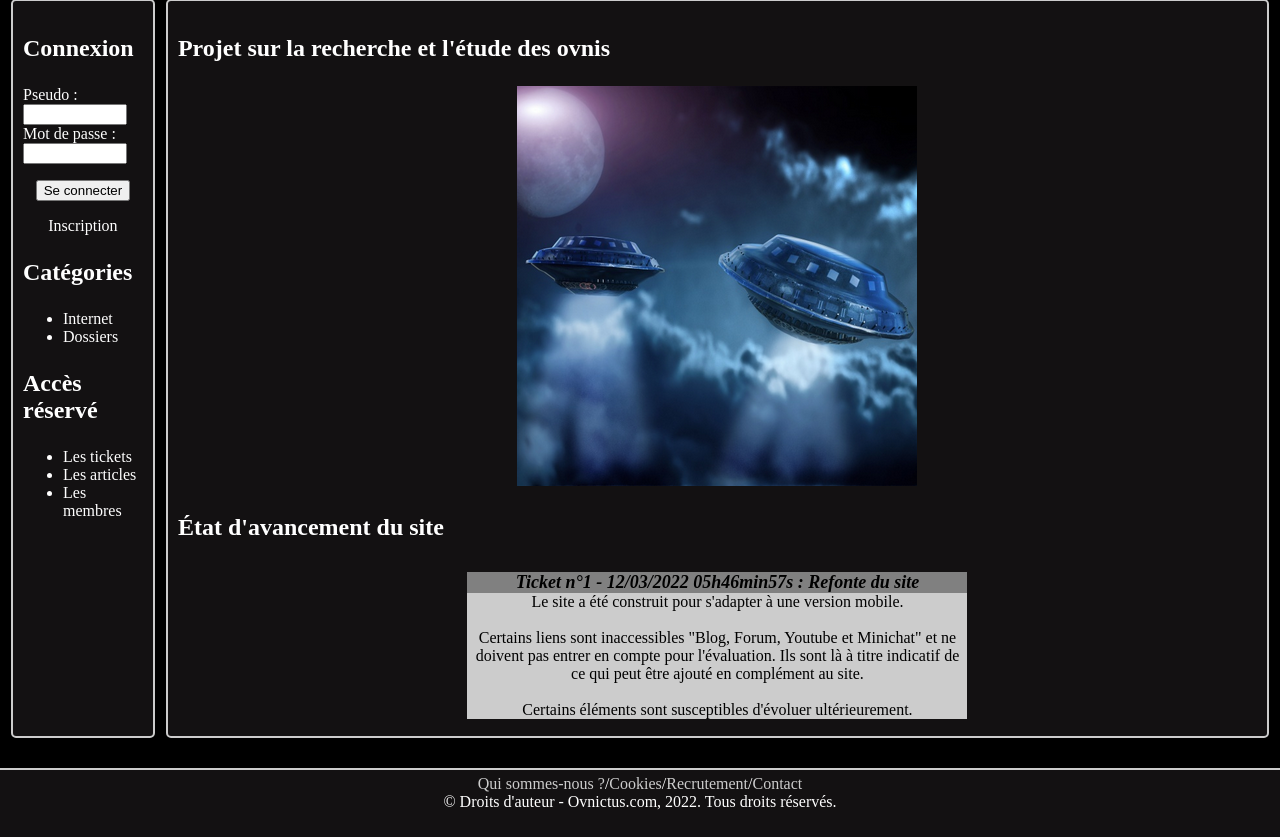
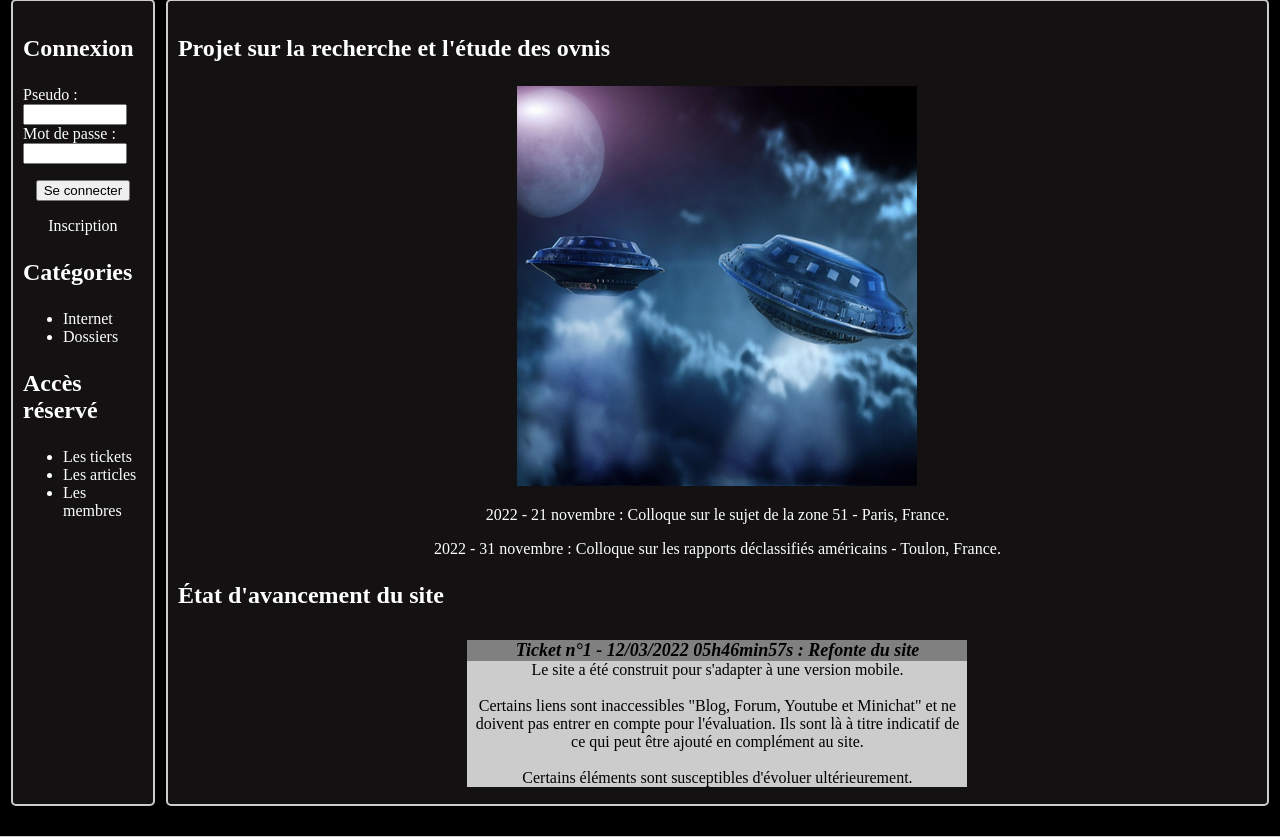
Before and after one commit to ovnie/ovnictus, a PHP site: page /index.php in a window 1280 px wide. Shown: the part 298-1135 px from the top of the page. Before the commit the page ends 1108 px from the top, so only its background shows below. Run offline with PHP 8.4, Linux system fonts and the light colour scheme; data comes from the database, SQL or seed files in the repository.

Commit message:
add date meeting on index.php

```diff
--- a/index.php
+++ b/index.php
@@ -30,6 +30,8 @@ session_start();
 			<article>
 				<h1><strong>Projet sur la recherche et l'étude des ovnis</strong></h1>
 				<p class="textCenter"><img src="./images/project.png" alt="Image" /></p>
+				<p class="textCenter">2022 - 21 novembre : Colloque sur le sujet de la zone 51 - Paris, France.</p>
+				<p class="textCenter">2022 - 31 novembre : Colloque sur les rapports déclassifiés américains - Toulon, France.</p>
 				<h1><strong>État d'avancement du site</strong></h1>
 				<?php
 				//On récupère les 5 dernières actualités :
```
